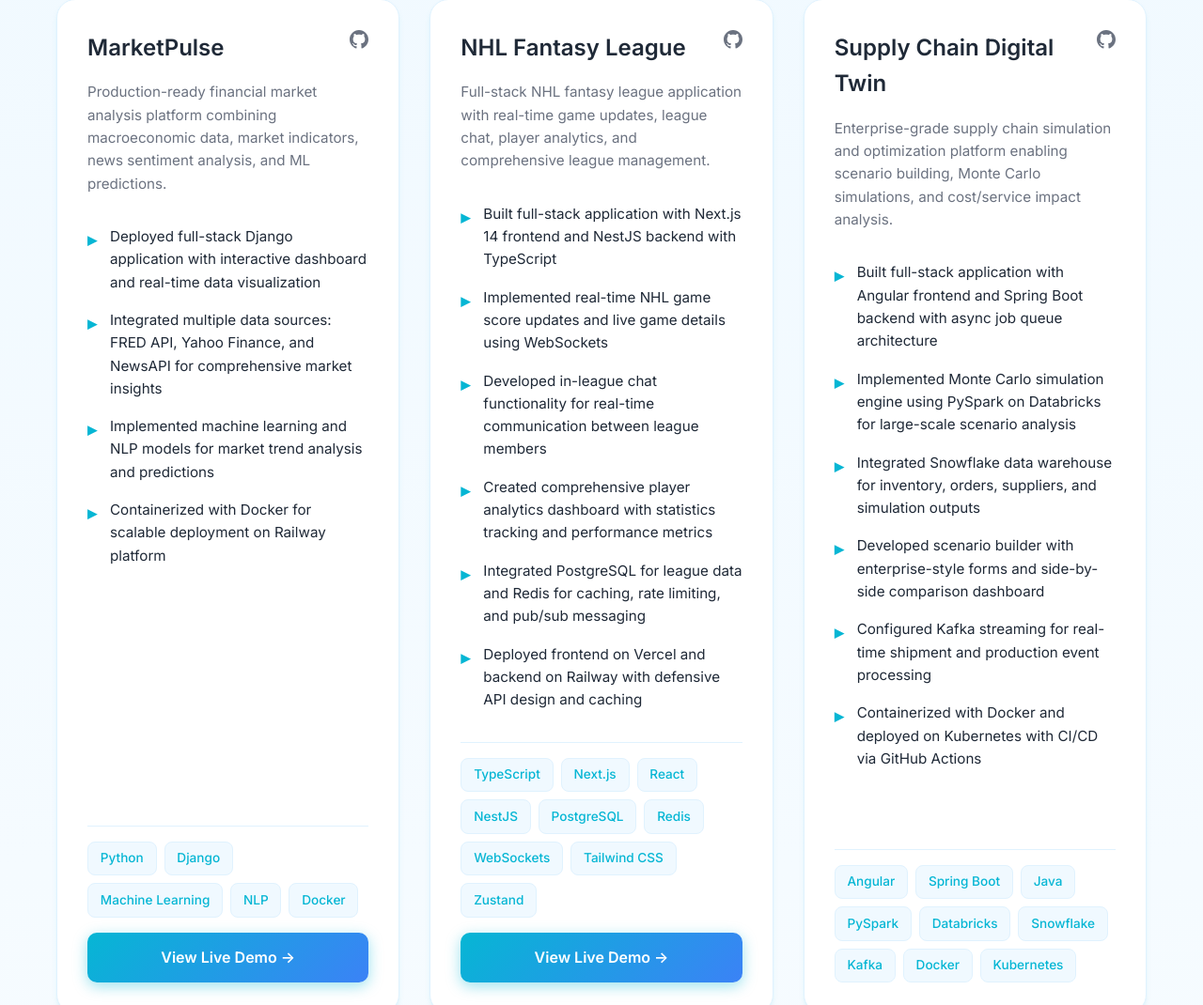
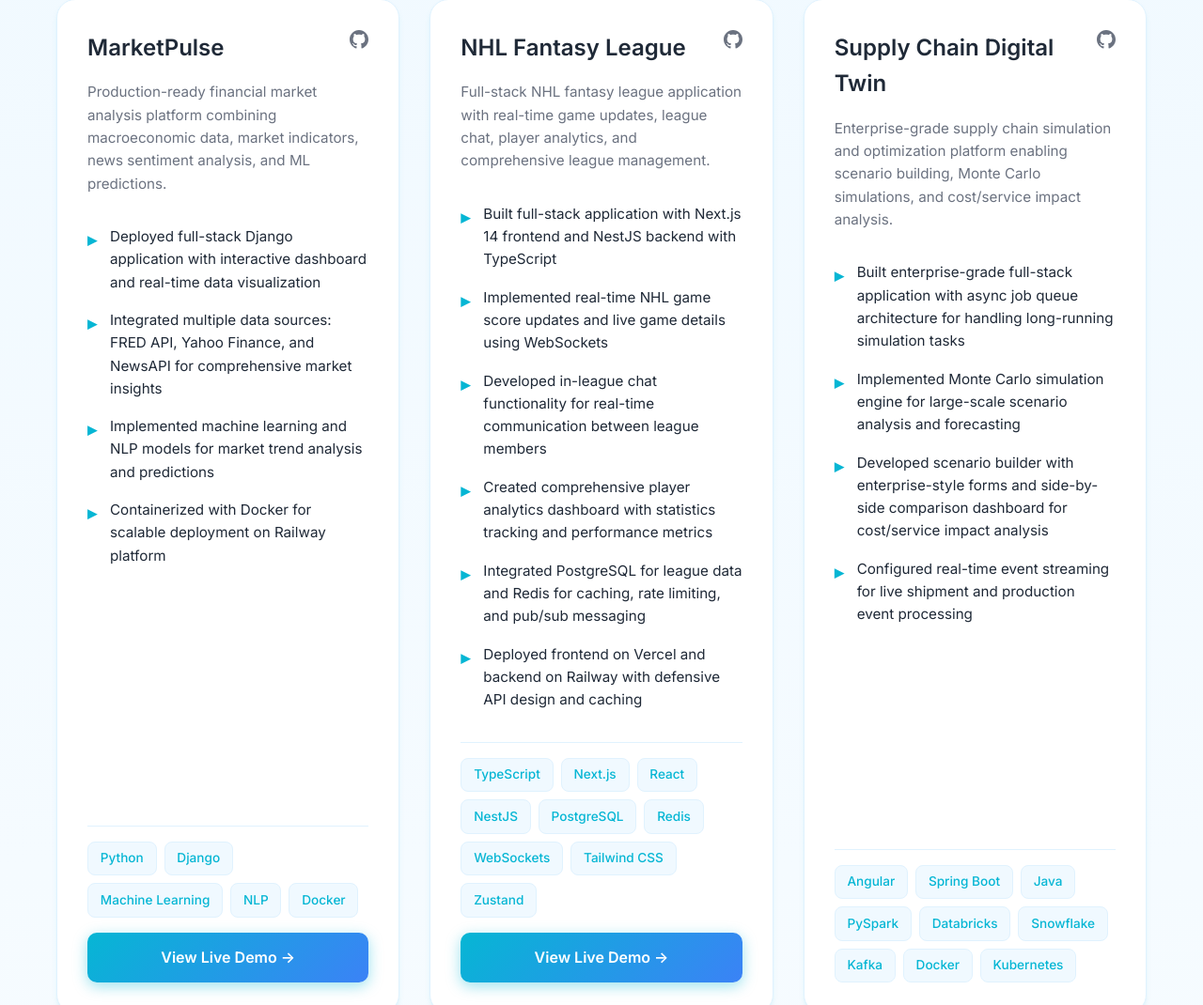
Before and after one commit to rafi-khan-cmd/portfolio, a plain HTML site: page index.html in a window 1280 px wide. Shown: the part 5235-6305 px from the top of the page at 94% size. Drawn offline with Linux system fonts and the light colour scheme.

Commit message:
Update Supply Chain Digital Twin: 4 bullets, remove explicit tech stack mentions

```diff
--- a/index.html
+++ b/index.html
@@ -360,12 +360,10 @@
                         Enterprise-grade supply chain simulation and optimization platform enabling scenario building, Monte Carlo simulations, and cost/service impact analysis.
                     </p>
                     <ul class="project-bullets">
-                        <li>Built full-stack application with Angular frontend and Spring Boot backend with async job queue architecture</li>
-                        <li>Implemented Monte Carlo simulation engine using PySpark on Databricks for large-scale scenario analysis</li>
-                        <li>Integrated Snowflake data warehouse for inventory, orders, suppliers, and simulation outputs</li>
-                        <li>Developed scenario builder with enterprise-style forms and side-by-side comparison dashboard</li>
-                        <li>Configured Kafka streaming for real-time shipment and production event processing</li>
-                        <li>Containerized with Docker and deployed on Kubernetes with CI/CD via GitHub Actions</li>
+                        <li>Built enterprise-grade full-stack application with async job queue architecture for handling long-running simulation tasks</li>
+                        <li>Implemented Monte Carlo simulation engine for large-scale scenario analysis and forecasting</li>
+                        <li>Developed scenario builder with enterprise-style forms and side-by-side comparison dashboard for cost/service impact analysis</li>
+                        <li>Configured real-time event streaming for live shipment and production event processing</li>
                     </ul>
                     <div class="project-tech">
                         <span class="tech-tag">Angular</span>
```
